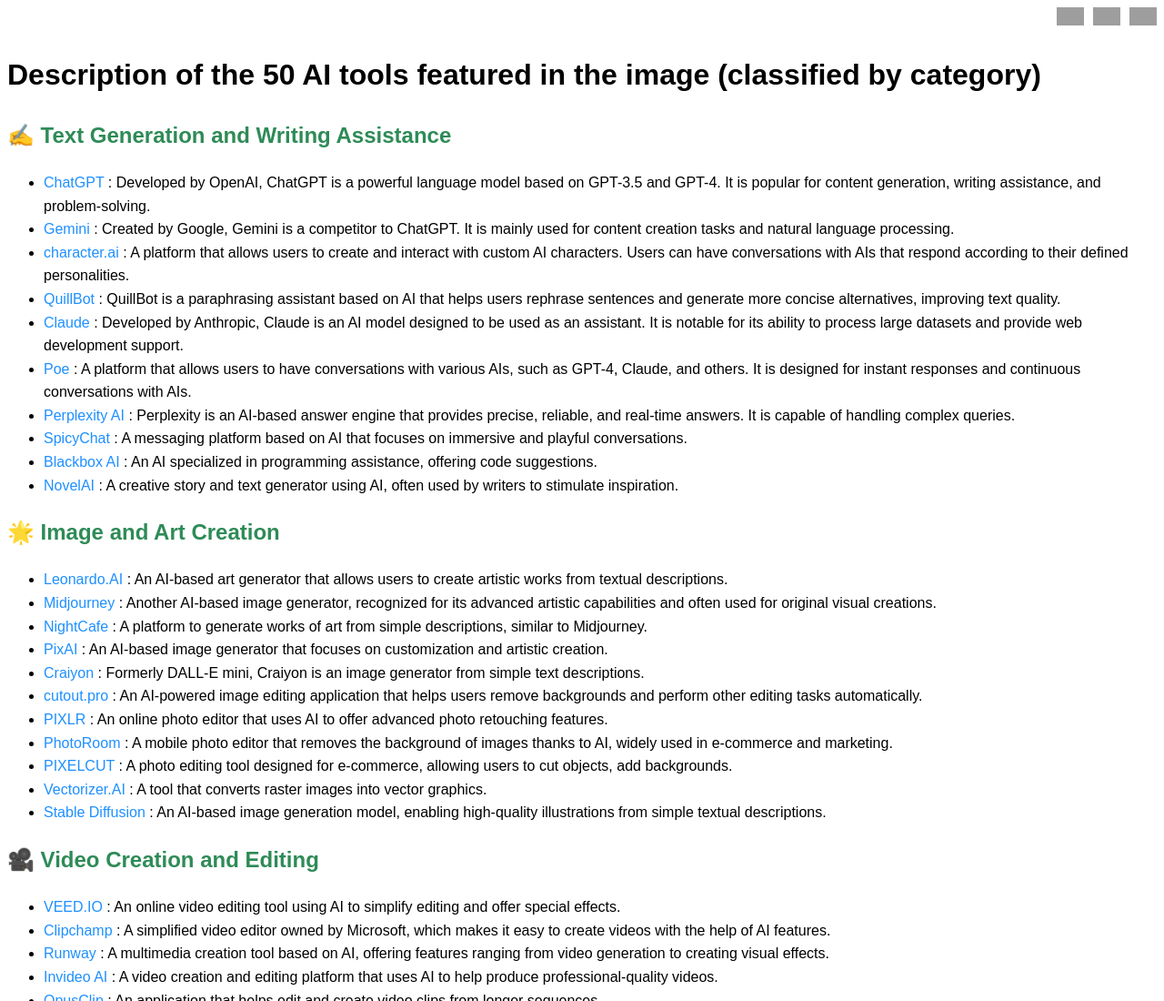
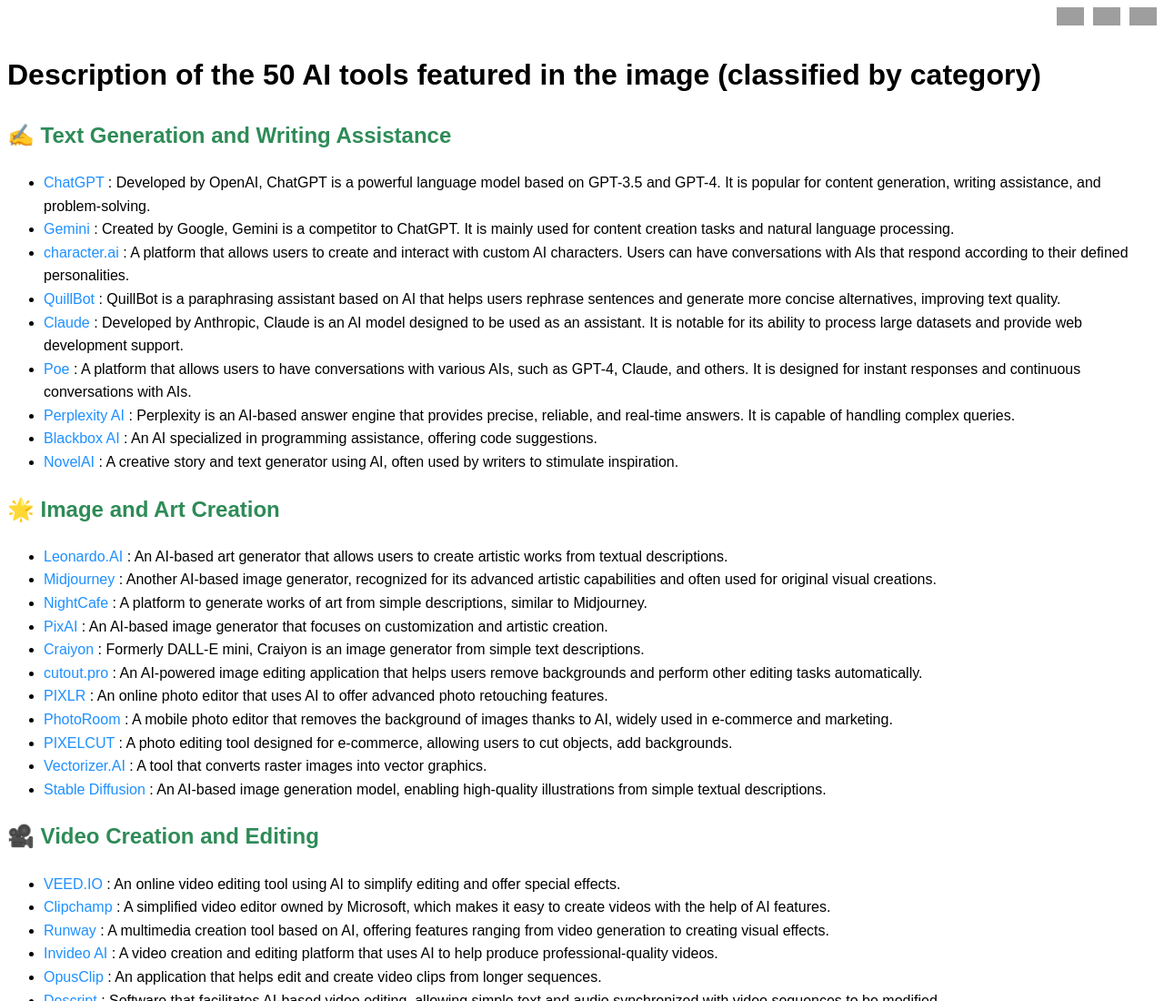
Before and after one commit to Rada707/IA, a plain HTML site: page IA_EN.html in a window 1280 px wide. Shown: the top 1100 px of the page at 91% size. Drawn offline with Linux system fonts and the light colour scheme; grey boxes are pictures that could not be loaded.

Commit message:
Update IA_EN.html

```diff
--- a/IA_EN.html
+++ b/IA_EN.html
@@ -51,8 +51,7 @@
         <li><a href="https://anthropic.com/claude" target="_blank">Claude</a> : Developed by Anthropic, Claude is an AI model designed to be used as an assistant. It is notable for its ability to process large datasets and provide web development support.</li>
         <li><a href="https://poe.com" target="_blank">Poe</a> : A platform that allows users to have conversations with various AIs, such as GPT-4, Claude, and others. It is designed for instant responses and continuous conversations with AIs.</li>
         <li><a href="https://perplexity.ai" target="_blank">Perplexity AI</a> : Perplexity is an AI-based answer engine that provides precise, reliable, and real-time answers. It is capable of handling complex queries.</li>
-        <li><a href="https://spicychat.com" target="_blank">SpicyChat</a> : A messaging platform based on AI that focuses on immersive and playful conversations.</li>
-        <li><a href="https://blackbox.io" target="_blank">Blackbox AI</a> : An AI specialized in programming assistance, offering code suggestions.</li>
+         <li><a href="https://blackbox.io" target="_blank">Blackbox AI</a> : An AI specialized in programming assistance, offering code suggestions.</li>
         <li><a href="https://novelai.net" target="_blank">NovelAI</a> : A creative story and text generator using AI, often used by writers to stimulate inspiration.</li>
     </ul>
 
```
